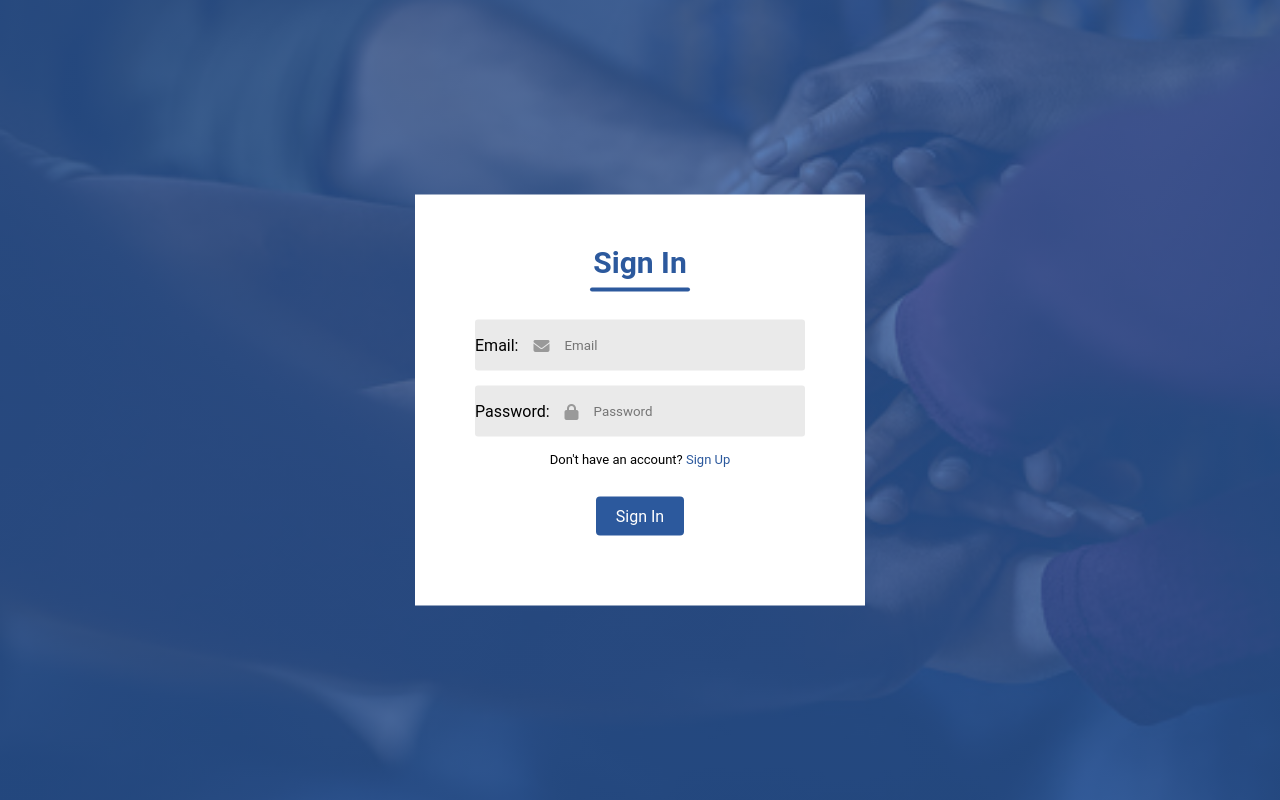
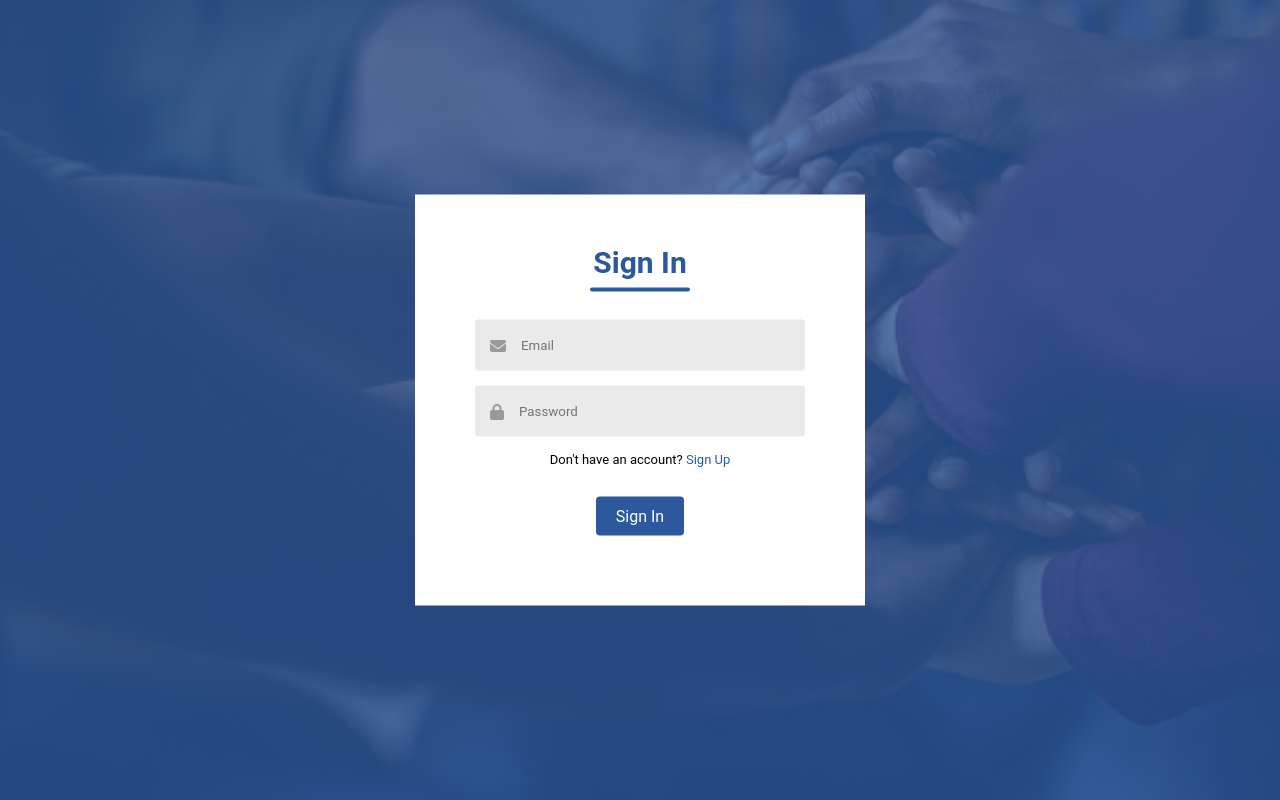
Before and after one commit to emmanuelofor/SafeSpace, a Flask app: page /login in a window 1280 px wide. Run offline with Flask 3, Linux system fonts and the light colour scheme; some libraries are stand-ins or nearby versions.

Commit message:
update about and login pages

```diff
--- a/templates/About.html
+++ b/templates/About.html
@@ -114,7 +114,7 @@
                 <div class="container">
 
                     <figure class="feature-banner" data-reveal="left">
-                        <img src="{{ url_for('static', filename='images/feature-banner3.png') }}"  width="680" height="704" loading="lazy" alt="feature banner"
+                        <img src="{{ url_for('static', filename='images/feature-banner-3.png') }}"  width="680" height="704" loading="lazy" alt="feature banner"
                             class="w-100">
                     </figure>
 
@@ -142,7 +142,6 @@
                         </p>
 
                         <p class="section-text">
-
                             At SafeSpace, we believe that everyone deserves to have a place where they can express themselves,
                             seek guidance, have access to a tons of resoruces and connect with others who understand. Our team of dedicated professionals and
                             volunteers are committed to creating a safe and inclusive space for individuals from all walks of
--- a/templates/login.html
+++ b/templates/login.html
@@ -18,13 +18,13 @@
         <div class="input-group">
 
           <div class="input-field">
-            <label for="email">Email:</label>
+            <label for="email"></label>
             <i class="fa-solid fa-envelope"></i>
             <input type="email" placeholder="Email" id="email" name="email" required>
           </div>
 
           <div class="input-field">
-            <label for="password">Password:</label>
+            <label for="password"></label>
             <i class="fa-solid fa-lock"></i>
             <input type="password" placeholder="Password" id="password" name="password" required>
           </div>
--- a/templates/signup.html
+++ b/templates/signup.html
@@ -19,7 +19,7 @@
                <div class="input-group">
 
                   <div class="input-field" id="firstNameField">
-                        <label for="full_name"></label>
+                        <label for="first_name"></label>
                         <i class="fa-solid fa-user"></i>
                         <input type="text" id="full_name" name="full_name" placeholder="Full Name" required>
                   </div>
```
Lines whose indentation alone changed are shown as unchanged.
